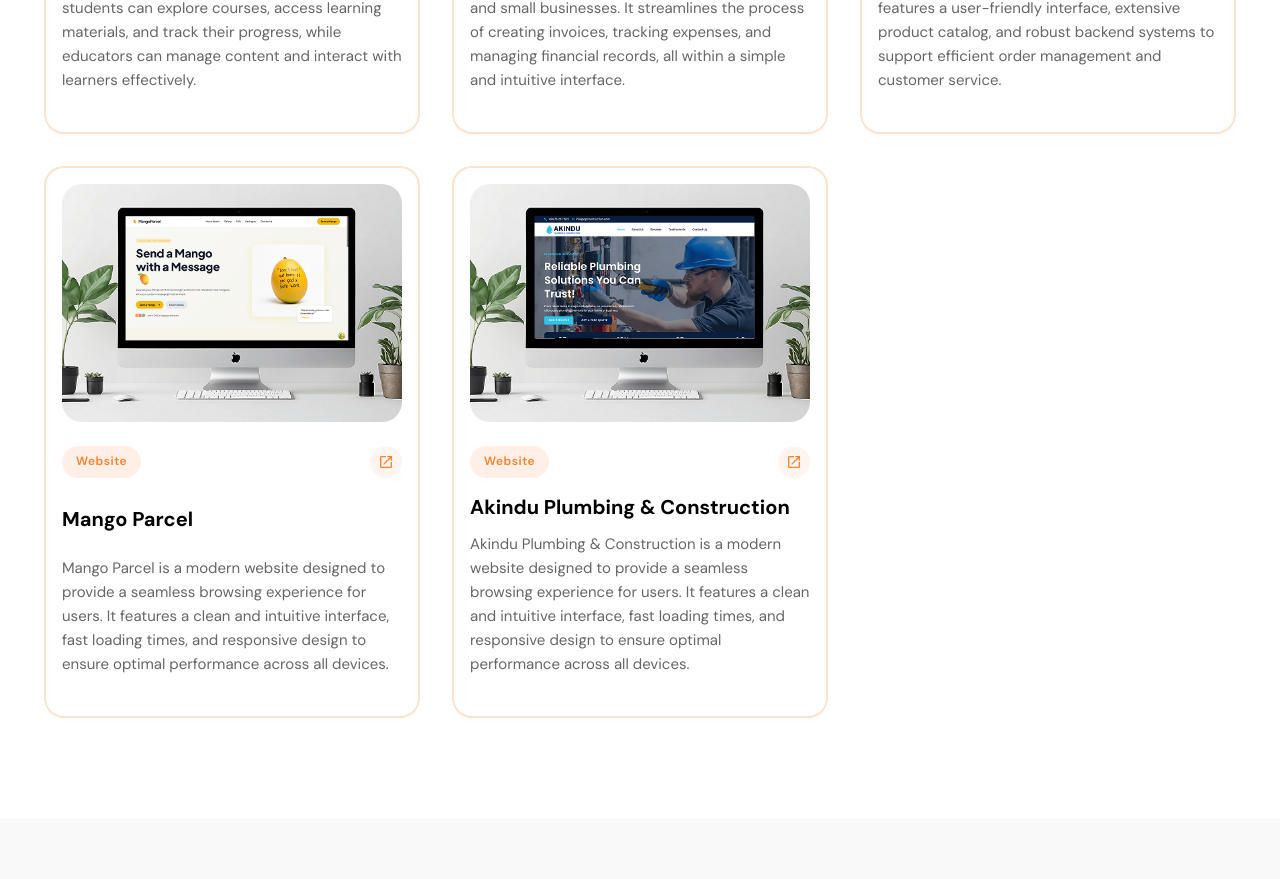
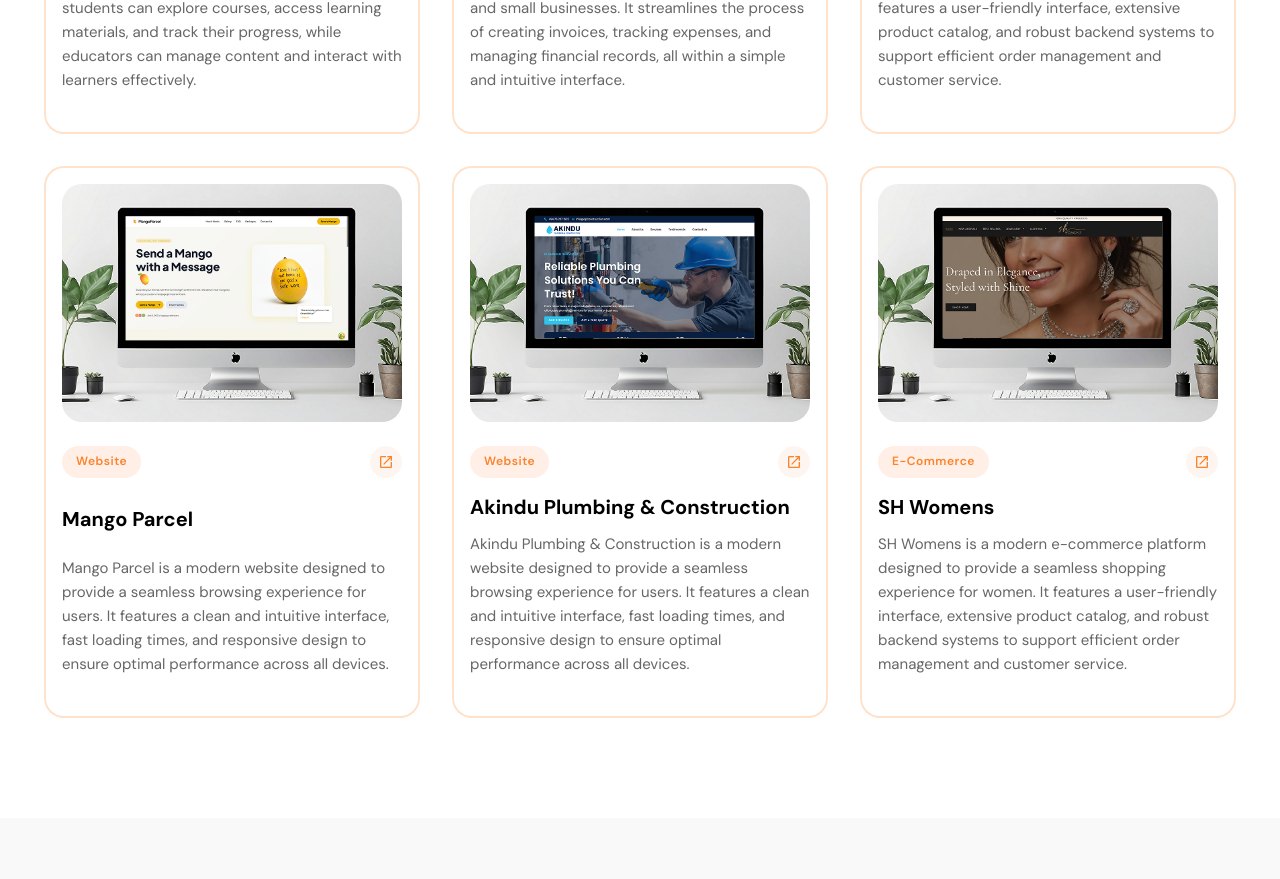
Before and after one commit to Bright-Circuit/Oxy12-Website, a Next.js app: page /portfolio in a window 1280 px wide. Shown: the part 1234-2113 px from the top of the page. Built offline with nearby package versions, Linux system fonts and the light colour scheme.

Commit message:
add new project

```diff
--- a/src/data/project.js
+++ b/src/data/project.js
@@ -39,6 +39,14 @@
     image: '/images/projects/akindu-plumbing.png',
     link: 'https://plumbing.bcircuit.com/',
   },
+  {
+    id: 6,
+    title: 'SH Womens',
+    category: 'E-Commerce',
+    description: 'SH Womens is a modern e-commerce platform designed to provide a seamless shopping experience for women. It features a user-friendly interface, extensive product catalog, and robust backend systems to support efficient order management and customer service.',
+    image: '/images/projects/sh-womens.png',
+    link: 'https://shwomen.bcircuit.com/',
+  },
 //   {
 //     id: 5,
 //     title: 'Mobile Shop',
```
Also changed, not shown: public/images/projects/sh-womens.png (added).
